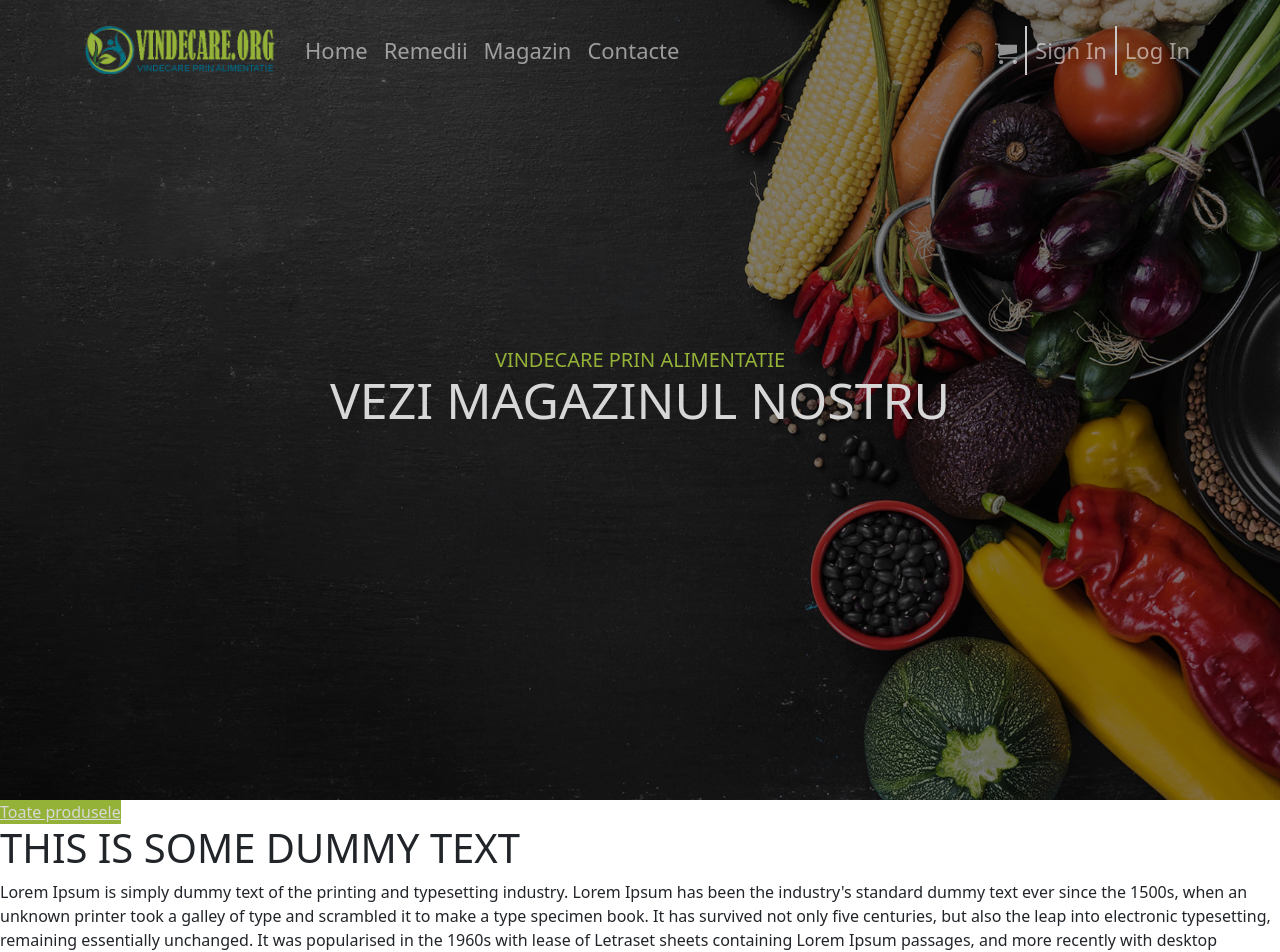
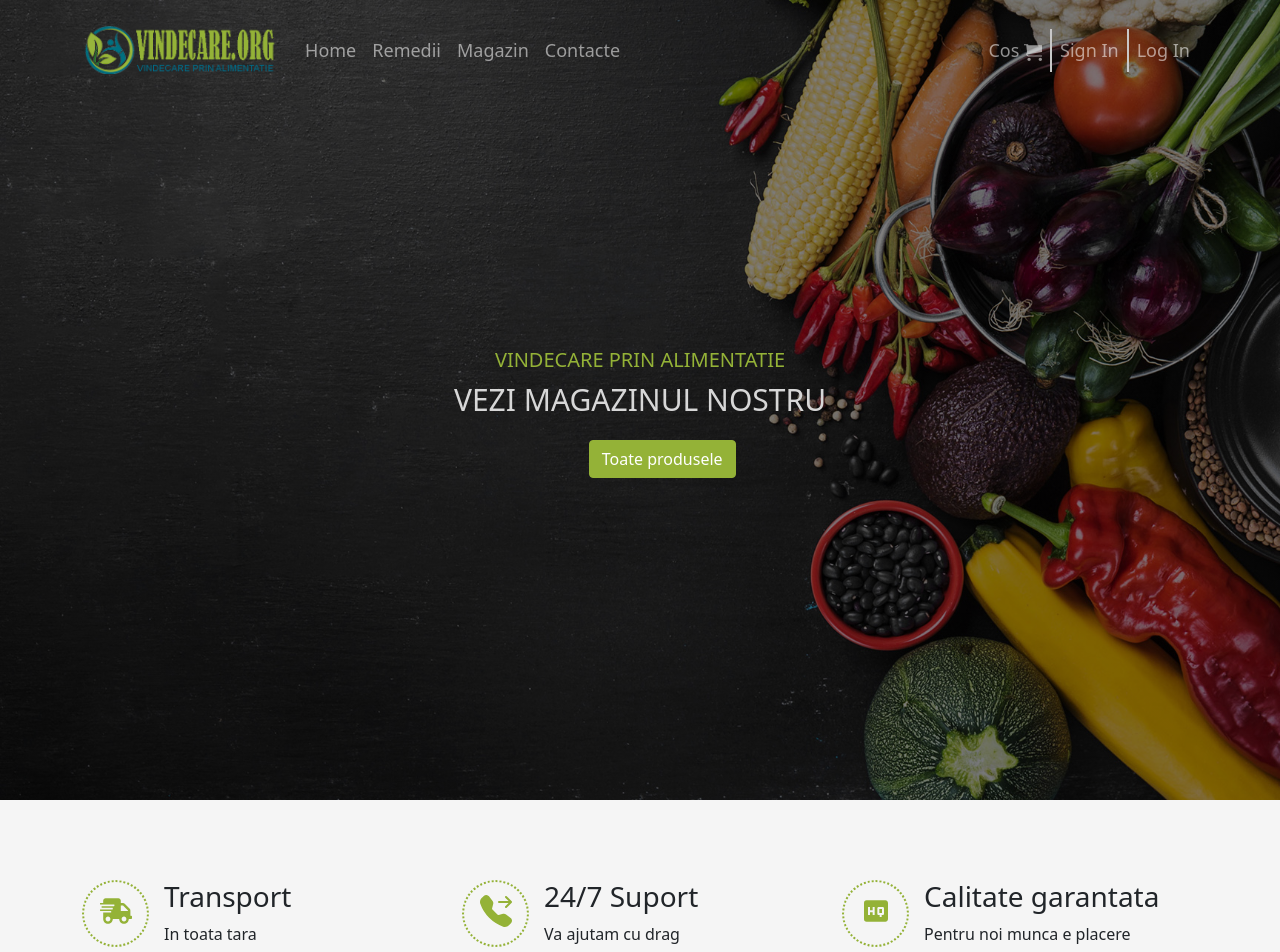
Before and after one commit to AtamanKit/nutritie_dev, a React (Create React App) app in the folder frontend/: page / in a window 1280 px wide. Shown: the top 952 px of the page. Built offline with nearby package versions, Linux system fonts and the light colour scheme.

Commit message:
Added 24/7

```diff
--- a/frontend/src/App.js
+++ b/frontend/src/App.js
@@ -1,16 +1,22 @@
+import 'bootstrap/dist/css/bootstrap.min.css';
 import './styles/main.css';
-import 'bootstrap/dist/css/bootstrap.min.css';
 import React from 'react';
 import HeroBg from './components/hero_bg';
 import NavBar from './components/navbar';
 import DummyText from './components/dummy_text';
+import { useRef } from 'react';
+import SupportLent from './components/support';
 
 function App() {
+  const myRef = useRef(null);
+  const myRefFunc = () => myRef.current.scrollIntoView();
+
   return (
     <React.Fragment>
-      <NavBar />
+      <NavBar myNavFunc={myRefFunc}/>
       <HeroBg />
-      <DummyText/>
+      <SupportLent />
+      <DummyText myTest={myRef}/>
     </React.Fragment>
   );
 }
--- a/frontend/src/components/dummy_text.js
+++ b/frontend/src/components/dummy_text.js
@@ -1,4 +1,4 @@
-function DummyText() {
+function DummyText(props) {
     return(
     <div className='dummy'>
         <h1>THIS IS SOME DUMMY TEXT</h1>
@@ -67,7 +67,7 @@ function DummyText() {
         years, sometimes by accident, sometimes on purpose (injected humour
         and the like).
         </p>
-        <h1>Where can I get some</h1>
+        <h1 ref={props.myTest}>Where can I get some</h1>
         <p>
         Lorem Ipsum is simply dummy text of the printing and typesetting
         industry. Lorem Ipsum has been the industry's standard dummy text
--- a/frontend/src/components/hero_bg.js
+++ b/frontend/src/components/hero_bg.js
@@ -1,5 +1,5 @@
 import React from "react";
-// import { Button } from 'react-bootstrap';
+import { Button } from 'react-bootstrap';
 // import NavBar from "./navbar";
 function HeroBg() {
     return(
@@ -10,13 +10,17 @@ function HeroBg() {
             <div className='hero-text'>
                 <p>VINDECARE PRIN ALIMENTATIE</p>
                 <h1>VEZI MAGAZINUL NOSTRU</h1>
-                <a href='/toate_prod' className='myBtn'>
-                    Toate produsele
-                </a>
+
                 {/* <a href='/categorii' className='myBtn_out'>
                     Categorii
                 </a> */}
 
+            </div>
+            <div className='hero-btns'>
+                    {/* <a href='/toate_prod' className='myBtn'>
+                        Toate produsele
+                    </a> */}
+                    <Button variant='success' className='myBtn'>Toate produsele</Button>
             </div>
         </React.Fragment>
 
--- a/frontend/src/components/navbar.js
+++ b/frontend/src/components/navbar.js
@@ -3,7 +3,7 @@ import { useState } from 'react';
 import logo from '../images/logo.png';
 import { ImCart } from 'react-icons/im';
 
-function NavBar() {
+function NavBar(props) {
     const [color, setColor] = useState('')
 
     window.addEventListener('scroll', () => {
@@ -29,17 +29,17 @@ function NavBar() {
                         height='50'
                     />
                 </Navbar.Brand>
-                <Navbar.Toggle aria-controls='basic-navbar-nav' />
-                <Navbar.Collapse id='basic-navbar-nav'>
+                <Navbar.Toggle aria-controls='basic-navbar-nav'/>
+                <Navbar.Collapse id='basic-navbar-nav' className='nav-toggle'>
                     <Nav className='me-auto'>
                         <Nav.Link href='#home'>Home</Nav.Link>
-                        <Nav.Link href='#link'>Remedii</Nav.Link>
+                        <Nav.Link href='#link' onClick={props.myNavFunc}>Remedii</Nav.Link>
                         <Nav.Link href='#link2'>Magazin</Nav.Link>
                         <Nav.Link href='#link3'>Contacte</Nav.Link>
 
                     </Nav>
                     <Nav>
-                        <Nav.Link className='nav_left'><ImCart/></Nav.Link>
+                        <Nav.Link className='nav_left'>Cos <ImCart/></Nav.Link>
                         <Nav.Link className='nav_left'>Sign In</Nav.Link>
                         <Nav.Link>Log In</Nav.Link>
                     </Nav>
--- /dev/null
+++ b/frontend/src/components/support.js
@@ -0,0 +1,50 @@
+import { Container, Row, Col } from 'react-bootstrap';
+import { FaShippingFast } from 'react-icons/fa';
+import { BsFillTelephoneForwardFill } from 'react-icons/bs';
+import { MdHighQuality } from 'react-icons/md';
+
+function SupportLent() {
+    return(
+        <div className='support-lent'>
+            <Container>
+                <Row>
+                    <Col>
+                        <div className='fa-content'>
+                            <div className='fa-icon'>
+                                <FaShippingFast />
+                            </div>
+                            <div>
+                                <h3>Transport</h3>
+                                <p>In toata tara</p>
+                            </div>
+                        </div>
+                    </Col>
+                    <Col>
+                        <div className='fa-content'>
+                            <div className='fa-icon'>
+                                <BsFillTelephoneForwardFill />
+                            </div>
+                            <div>
+                                <h3>24/7 Suport</h3>
+                                <p>Va ajutam cu drag</p>
+                            </div>
+                        </div>
+                    </Col>
+                    <Col>
+                        <div className='fa-content'>
+                            <div className='fa-icon'>
+                                <MdHighQuality />
+                            </div>
+                            <div>
+                                <h3>Calitate garantata</h3>
+                                <p>Pentru noi munca e placere</p>
+                            </div>
+                        </div>
+                    </Col>
+                </Row>
+            </Container>
+        </div>
+    )
+}
+
+export default SupportLent
--- a/frontend/src/styles/main.css
+++ b/frontend/src/styles/main.css
@@ -13,6 +13,7 @@
 }
 
 .hero-text h1 {
+    font-size: 50px;
     text-align: center;
     position: absolute;
     top: 50%;
@@ -21,14 +22,14 @@
     color:rgb(215, 215, 215);
 }
 
-@media only screen and (min-width: 960px){
+@media only screen and (max-width: 1300px){
     .hero-text h1 {
-        font-size: 50px;
+        font-size: 30px;
     }
 }
 
 .hero-text p {
-    font-size: 15px;
+    font-size: 20px;
     text-align: center;
     position: absolute;
     top: 45%;
@@ -37,18 +38,52 @@
     color:#94b237;
 }
 
-@media only screen and (min-width: 960px){
+@media only screen and (max-width: 592px){
     .hero-text p {
-        font-size: 20px;
+        font-size: 15px;
+        top: 43%;
     }
 }
 
-.hero-text a{
-    background-color: #94b237;
-    color: rgb(215, 215, 215);
-    display: inline-block;
+.hero-btns {
+    top: 55%;
+    left: 46%;
+    /* transform: translate(-40%, -40%); */
+    position: absolute;
+    /* margin-top: 5px; */
+    z-index: 3;
+    display: flex;
 }
 
+@media only screen and (max-width: 992px) {
+    .hero-btns {
+        top: 55%;
+        left: 40%;
+    }
+}
+
+@media only screen and (max-width: 575.96px) {
+    .hero-btns {
+        top: 57%;
+        left: 35%;
+    }
+}
+
+.myBtn  {
+    background-color: #94b237;
+    border-color: #94b237;
+    align-items: center;
+    /* border-radius: 100%; */
+}
+
+.myBtn:hover {
+    background-color: #017080;
+    border-color: #94b237;
+}
+
+.myBtn:active {
+    background-color: #017080;
+}
 /* a.myBtn_out {
     color: rgb(215, 215, 215);
     border: 2px solid #94b237;
@@ -59,14 +94,53 @@
     height: 100px;
 }
 
-@media only screen and (min-width: 960px) {
+@media only screen and (min-width: 992px) {
     .navbar {
-        font-size: 22px;
+        font-size: 18px;
+        color:rgb(0, 0, 0);
     }
 }
 
-@media only screen and (min-width: 960px) {
+@media only screen and (max-width: 992px) {
+.nav-toggle {
+    background-color:#003c46;
+    /* background-color: #94b237; */
+    padding-left: 20px;
+}
+}
+
+/* @media only screen and (min-width: 960px) {
+    .navbar {
+        background-color: darkblue;
+        color:rgb(0, 0, 0);
+    }
+} */
+
+@media only screen and (min-width: 992px) {
     .nav_left {
         border-right: 2px solid rgb(200, 200, 200);
     }
 }
+
+.support-lent {
+    background-color: #f5f5f5;
+    padding-top: 80px;
+    padding-bottom: 80px;
+}
+
+.fa-content {
+    display: flex;
+}
+
+.fa-icon {
+    display: block;
+    font-size: 32px;
+    margin-right: 15px;
+    color: #94b237;
+    width: 67px;
+    height: 67px;
+    text-align: center;
+    line-height: 52px;
+    border: 2px #94b237 dotted;
+    border-radius: 999px;
+}
```
